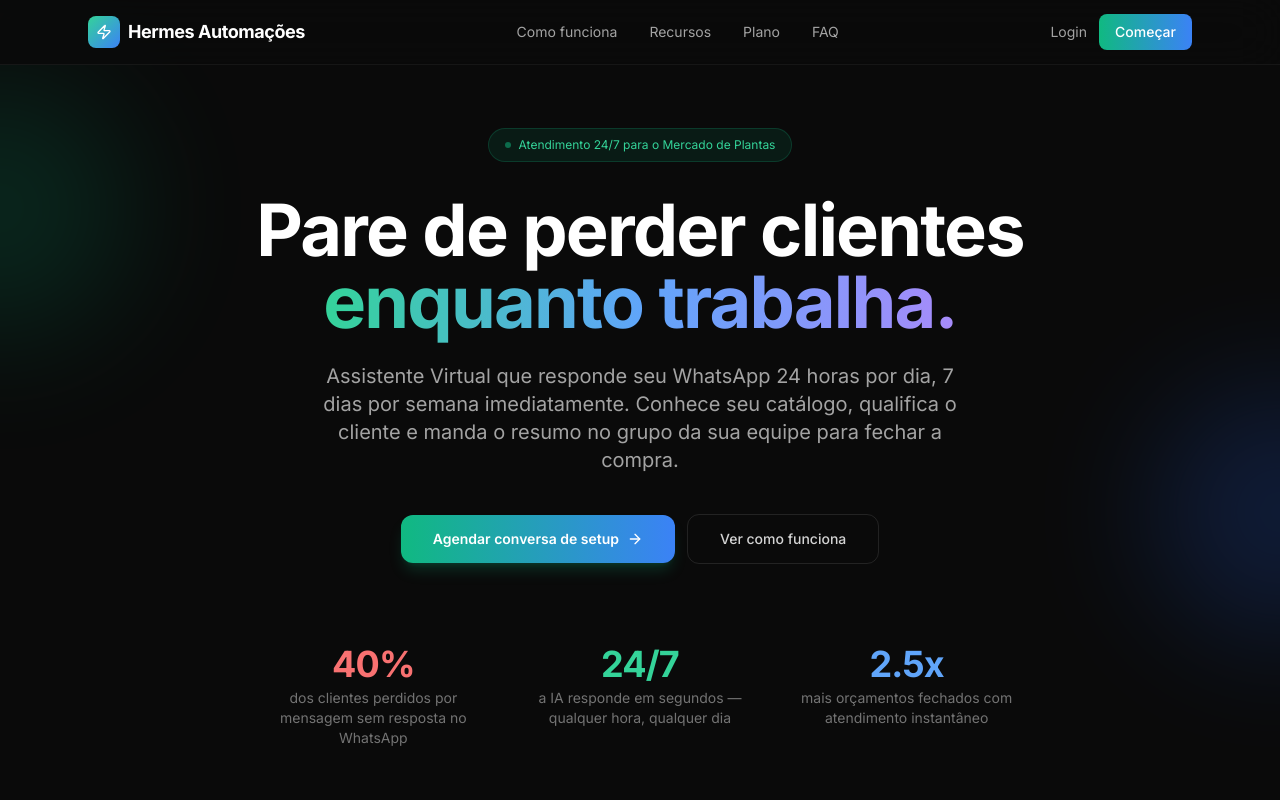
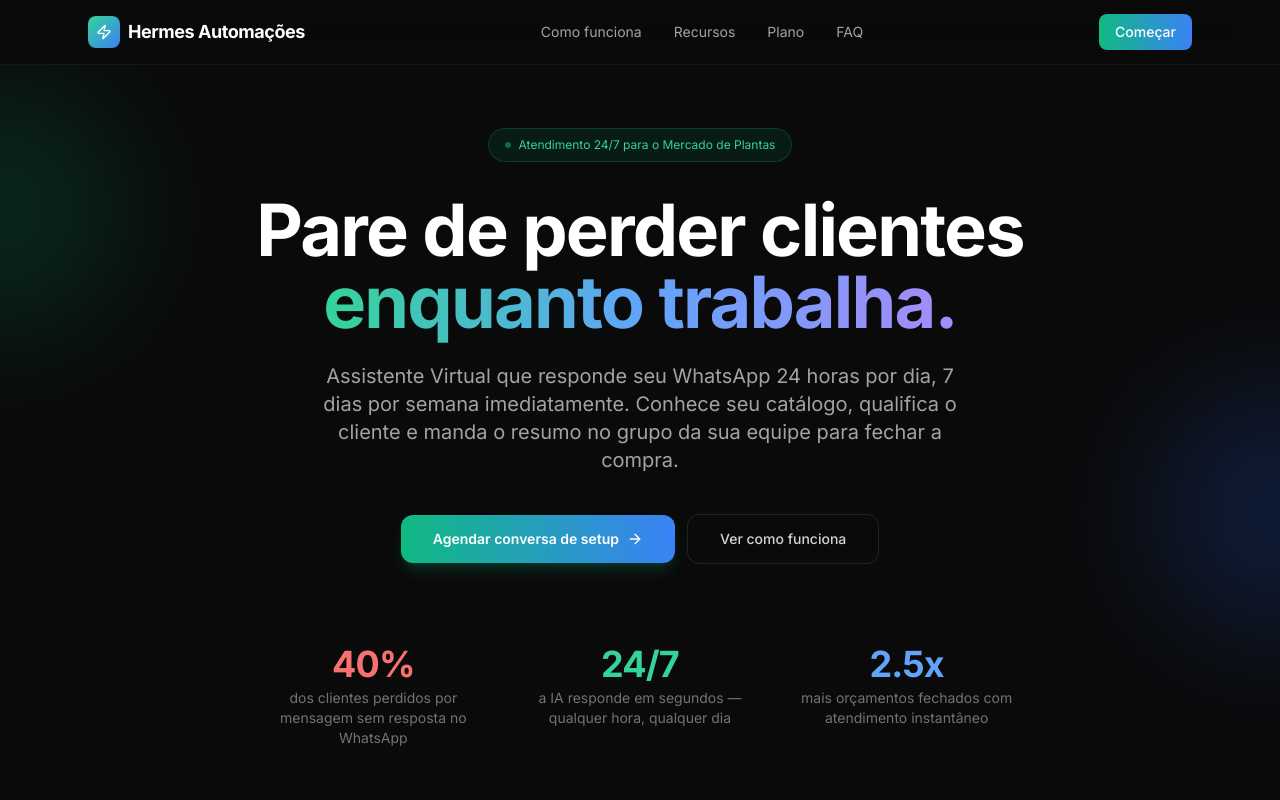
Before and after one commit to mubcar/aoa-mvp, a React (Vite) app in the folder frontend/: page / in a window 1280 px wide. Shown: the top 800 px of the page. Built offline with nearby package versions, Linux system fonts and the light colour scheme; no server answers.

Commit message:
chore: remover botao Login

```diff
--- a/frontend/src/pages/Landing.jsx
+++ b/frontend/src/pages/Landing.jsx
@@ -233,9 +233,6 @@ export function Landing() {
             <a href="#faq" className="hover:text-white transition-colors">FAQ</a>
           </div>
           <div className="flex items-center gap-3">
-            <a href="https://calendly.com/mubcarvalho/30min" target="_blank" rel="noopener noreferrer" className="text-sm text-neutral-400 hover:text-white transition-colors hidden sm:block">
-              Login
-            </a>
             <a href="https://calendly.com/mubcarvalho/30min" target="_blank" rel="noopener noreferrer" className="text-sm font-medium bg-gradient-to-r from-emerald-500 to-blue-500 text-white px-4 py-2 rounded-lg hover:opacity-90 transition-opacity">
               Começar
             </a>
@@ -736,7 +733,6 @@ export function Landing() {
               <a href="#recursos" className="hover:text-white transition-colors">Recursos</a>
               <a href="#plano" className="hover:text-white transition-colors">Plano</a>
               <a href="#faq" className="hover:text-white transition-colors">FAQ</a>
-              <a href="https://calendly.com/mubcarvalho/30min" target="_blank" rel="noopener noreferrer" className="hover:text-white transition-colors">Login</a>
             </div>
           </div>
           <div className="flex flex-col sm:flex-row items-center justify-between gap-4 pt-6 border-t border-white/5">
```
